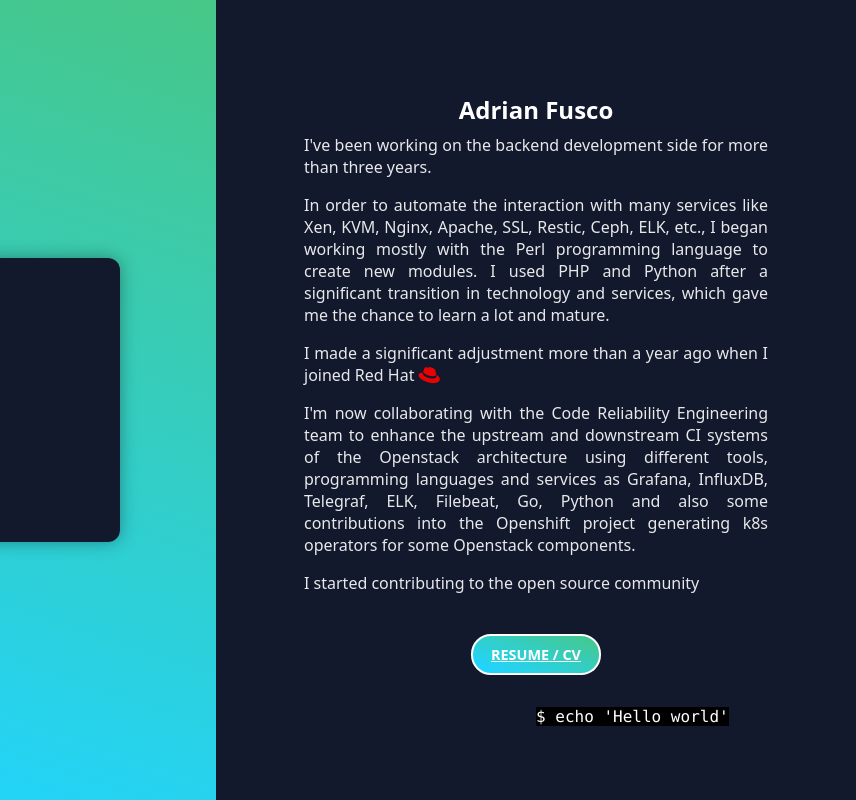
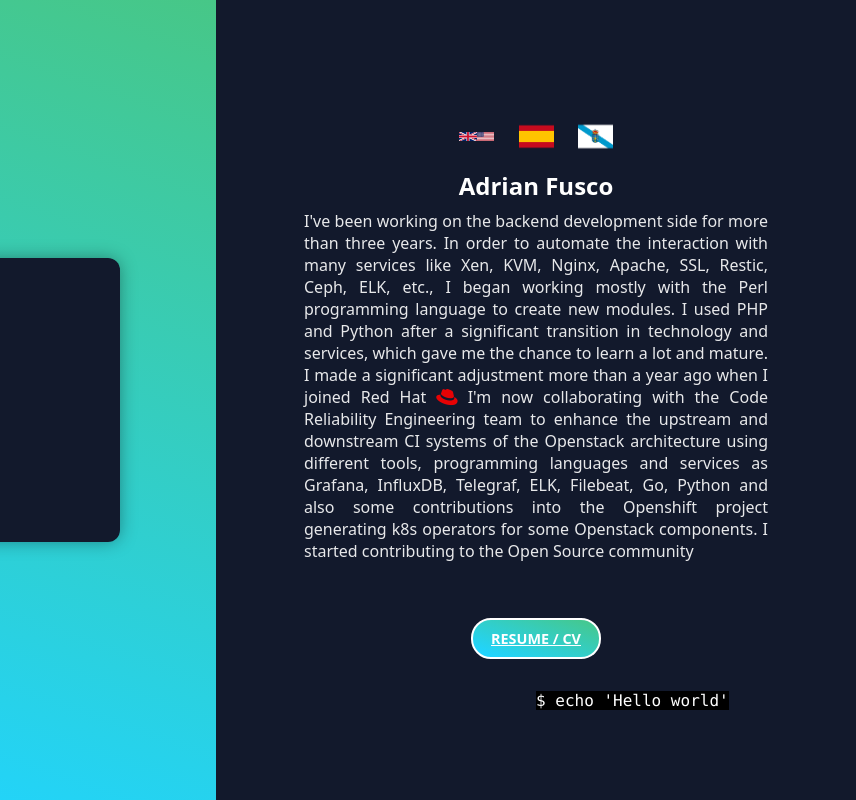
Before and after one commit to adrianfusco/adrianfusco.github.io, a plain HTML site: page index.html in a window 1280 px wide. Shown: the full height of the page, 424-1280 px from the left. Drawn offline with Linux system fonts and the light colour scheme.

Commit message:
Add language selection and images

```diff
--- a/css/style.css
+++ b/css/style.css
@@ -159,6 +159,18 @@
 }
 
 
+.language-buttons img {
+    height: 35px;
+    width: 35px;
+    margin: 10px;
+}
+
+.language-buttons img:hover {
+
+    -webkit-transform: scale(1.3);
+    transform: scale(1.3);
+
+}
 
 @media screen and (min-width: 601px) {
     .about-wrapper {
--- a/index.html
+++ b/index.html
@@ -41,29 +41,13 @@
       </div>
     </div>
     <div class="about-right">
+      <div class="language-buttons">
+        <img src="media/img/usa-england-flag.svg" id="language-button" language="en" onclick="changeLanguage(this)">
+        <img src="media/img/spanish-flag.png" id="language-button" language="es" onclick="changeLanguage(this)">
+        <img src="media/img/galician-flag.png" id="language-button" language="ga" onclick="changeLanguage(this)">
+      </div>
       <h2>Adrian Fusco</h2>
-      <div class="about">
-        <p>
-          I've been working on the backend development side for more than three years.
-        </p>
-        <p>
-          In order to automate the interaction with many services like Xen, KVM, Nginx, Apache, SSL, Restic, Ceph, ELK,
-          etc., I began working mostly with the Perl programming language to create new modules. I used PHP and Python
-          after a significant transition in technology and services, which gave me the chance to learn a lot and mature.
-        </p>
-        <p>
-          I made a significant adjustment more than a year ago when I joined Red Hat <i class="fab fa-redhat fa-lg"></i>
-        </p>
-        <p>
-          I'm now collaborating with the Code Reliability Engineering team to enhance the upstream and downstream CI
-          systems of the Openstack architecture using different tools, programming languages and services as Grafana,
-          InfluxDB, Telegraf, ELK, Filebeat, Go, Python and also some contributions into the Openshift project
-          generating
-          k8s operators for some Openstack components.
-        </p>
-        <p>
-          I started contributing to the open source community
-        </p>
+      <div class="about" id="welcomeText" w>
       </div>
       <div class="about-btns">
         <a href="media/CV_afuscoar_2022_10.pdf" class="btn btn-gradient">Resume / CV</a>
--- a/script.js
+++ b/script.js
@@ -1,6 +1,10 @@
 /**
  * @author Adrian Fusco
  */
+
+/*
+    Bash text simulation
+*/
 
 const firstText = "$ echo 'Hello world'"
 const secondText = "Hello world"
@@ -34,3 +38,82 @@ let reExecutionTimer = setTimeout(function tick() {
 
     reExecutionTimer = setTimeout(tick, 2000);
 }, 2000);
+
+/*
+    Change language based on user choice
+*/
+
+// This is an about me website, just that. We don't need nothing more complex than this for having different languages
+const languages = {
+    "en": {
+        "welcomeText": `
+        I've been working on the backend development side for more than three years.
+
+        In order to automate the interaction with many services like Xen, KVM, Nginx, Apache, SSL, Restic, Ceph, ELK,
+        etc., I began working mostly with the Perl programming language to create new modules. I used PHP and Python
+        after a significant transition in technology and services, which gave me the chance to learn a lot and mature.
+
+        I made a significant adjustment more than a year ago when I joined Red Hat <i class="fab fa-redhat fa-lg"></i>
+
+        I'm now collaborating with the Code Reliability Engineering team to enhance the upstream and downstream CI
+        systems of the Openstack architecture using different tools, programming languages and services as Grafana,
+        InfluxDB, Telegraf, ELK, Filebeat, Go, Python and also some contributions into the Openshift project
+        generating k8s operators for some Openstack components.
+
+        I started contributing to the Open Source community
+        `
+    },
+    "es": {
+        "welcomeText": `
+            He trabajado en el área de desarrollo backend for más de 3 años.
+
+            Comencé trabajando principalmente con el lenguaje de programación Perl creando nuevos módulos para automatizar
+            la interacción con distintos servicios como Xen, KVM, Nginx, Apache, SSL, Restic, Ceph, ELK,
+            etc. Gracias a una migración de toda la infraestructura tuve la oportunidad de realizar migraciones
+            de todos estos módulos usando PHP y Python principalmente.
+
+            Hace más de un año hice un gran cambio cuando me uní a Red Hat <i class="fab fa-redhat fa-lg"></i>
+
+            Me encuentro colaborando con el equipo de Code Reliability Engineering realizando mejoras en el sistema de CI
+            de Openstack tanto en upstream como en downstream usando distintas herramientas, lenguajes de programación y
+            servicios como Grafana, InfluxDB, Telegraf, ELK, Filebeat, Go, Python además de realizar algunas contribuciones
+            al proyecto de Openshift generando algunos operators en k8s para componentes de Openstack.
+
+            He comenzado a contribuir a la comunidad Open Source.
+        `,
+    },
+    "ga": {
+        "welcomeText": `
+        Traballei na área de desenvolvemento backend por máis de 3 anos.
+
+        Comecei traballando principalmente coa linguaxe de programación Perl creando novos módulos para automatizar
+        a interacción con distintos servizos como Xen, KVM, Nginx, Apache, SSL, Restic, Ceph, ELK,
+        etc. Grazas a unha migración de toda a infraestrutura tiven a oportunidade de realizar migracións
+        de todos estes módulos usando PHP e Python principalmente.
+
+        Fai máis dun ano fixen un gran cambio cando me unín a Red Hat <i class="fab fa-redhat fa-lg"></i>
+
+        Atópome colaborando co equipo de Code Reliability Engineering realizando melloras no sistema de CI
+        de Openstack tanto en upstream como en downstream usando distintas ferramentas, linguaxes de programación e
+        servizos como Grafana, InfluxDB, Telegraf, ELK, Filebeat, Go, Python ademais de realizar algunhas contribucións
+        ao proxecto de Openshift xerando algúns operators en k8s para compoñentes de Openstack.
+
+        Comecei a contribuír á comunidade Open source.
+        `,
+    }
+}
+
+// Put english language by default
+document.getElementById("welcomeText").innerHTML = "<p>" + languages["en"]["welcomeText"] + "<p>";
+
+// Change language based on the user choice and the text received by the attribute 'language'
+function changeLanguage(element) {
+    languageSelected = element.getAttribute("language")
+    Object.keys(languages).forEach((languageKey) => {
+        if (languageSelected === languageKey) {
+            Object.keys(languages[languageKey]).forEach((key) => {
+                document.getElementById(key).innerHTML = "<p>" + languages[languageKey][key] + "<p>";
+            })
+        }
+    })
+}
```
Also changed, not shown: media/img/galician-flag.png (added), media/img/spanish-flag.png (added), media/img/usa-england-flag.svg (added).
